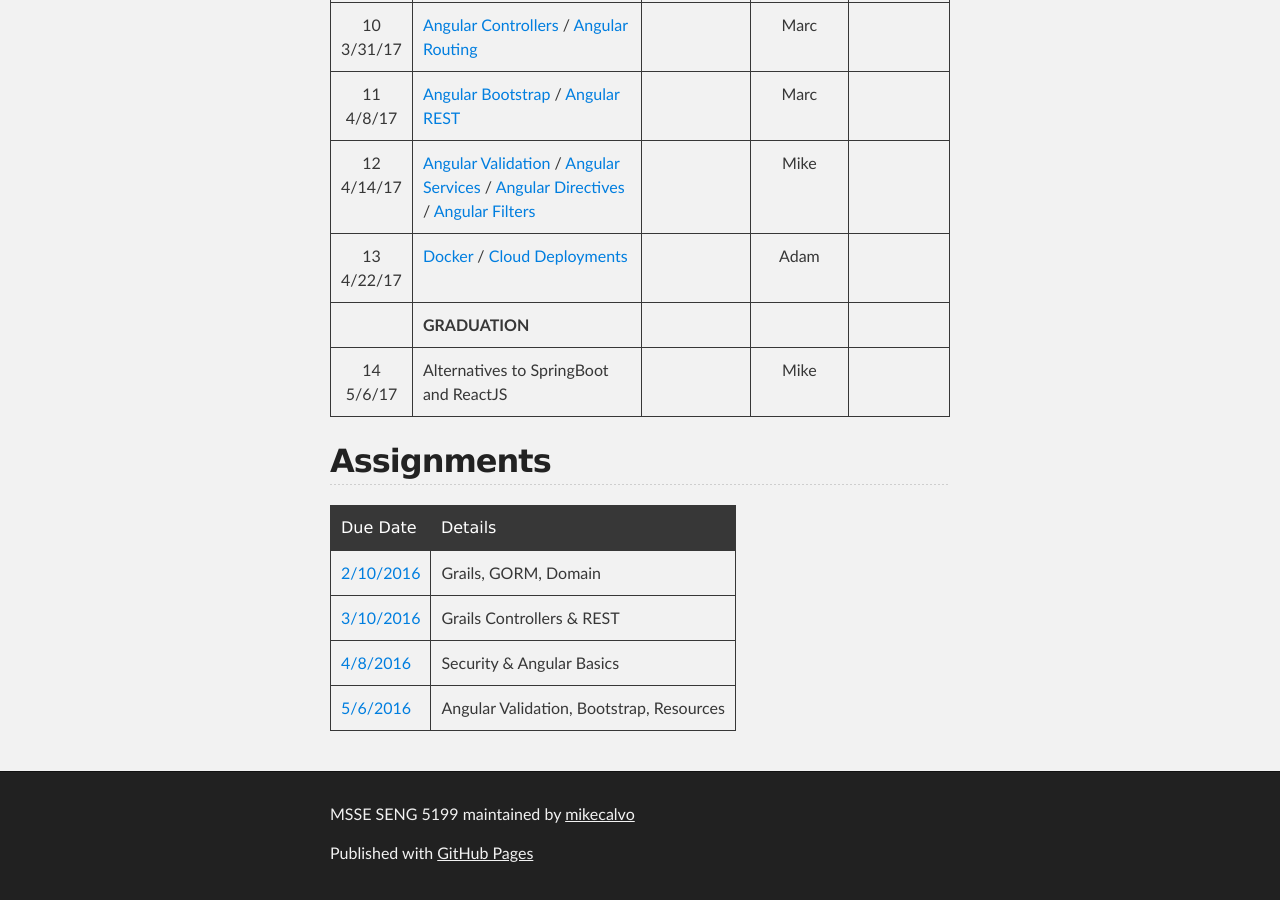
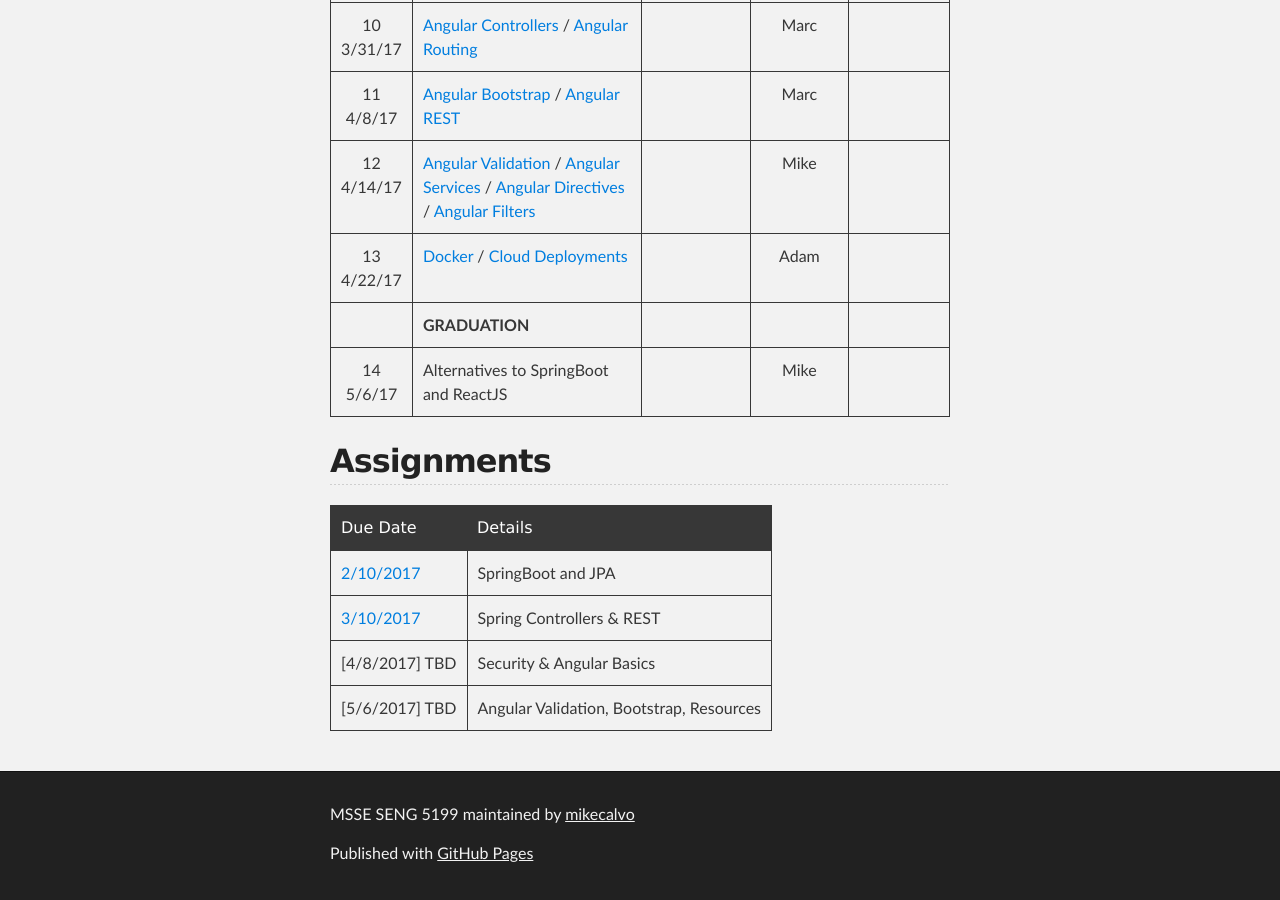
Before and after one commit to mikecalvo/mikecalvo.github.io, a Jekyll site: the page built from msse/index.md, in a window 1280 px wide and 900 px high, scrolled down 1189 px. Built offline with Jekyll 4.4.1, drawn with Linux system fonts in a browser that asks for light colours.

Commit message:
assignment description updates on topics page

```diff
--- a/msse/index.md
+++ b/msse/index.md
@@ -30,7 +30,7 @@ Week | Topics | Reading | Instructor | Example Code
 
 Due Date                   |  Details
 ---------------------------|---------------------
-[2/10/2016](assignments/1) | Grails, GORM, Domain
-[3/10/2016](assignments/2) | Grails Controllers & REST
-[4/8/2016](assignments/3)  | Security & Angular Basics
-[5/6/2016](assignments/4)  | Angular Validation, Bootstrap, Resources
+[2/10/2017](assignments/1) | SpringBoot and JPA
+[3/10/2017](assignments/2) | Spring Controllers & REST
+[4/8/2017] TBD  | Security & Angular Basics
+[5/6/2017] TBD | Angular Validation, Bootstrap, Resources
```
